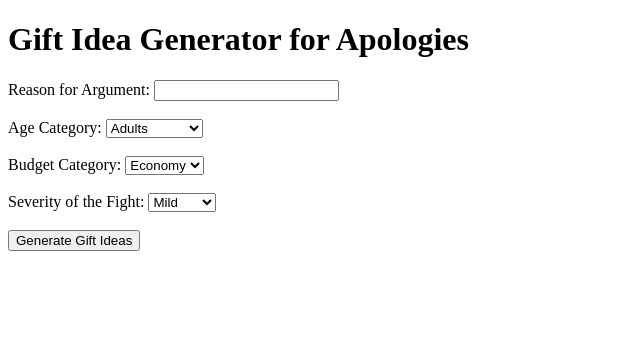
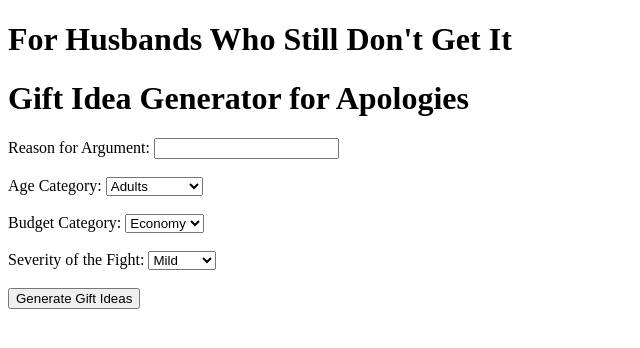
Before and after one commit to sp12102001/Apology-Support-AI, a plain HTML site: page index.html in a window 1280 px wide. Shown: the whole page, without its empty margins (0-640 px from the left). Drawn offline with Linux system fonts and the light colour scheme.

Commit message:
Update index.html

```diff
--- a/index.html
+++ b/index.html
@@ -3,7 +3,8 @@
 <head>
 <meta charset="UTF-8">
 <meta name="viewport" content="width=device-width, initial-scale=1.0">
-<title>Gift Idea Generator</title>
+  <title>Because "Sorry" Sounds Better with a Bow on It </title>
+  <h1>For Husbands Who Still Don't Get It</h1>
 <script>
 document.addEventListener('DOMContentLoaded', function() {
   document.getElementById('giftForm').addEventListener('submit', function(event) {
```
